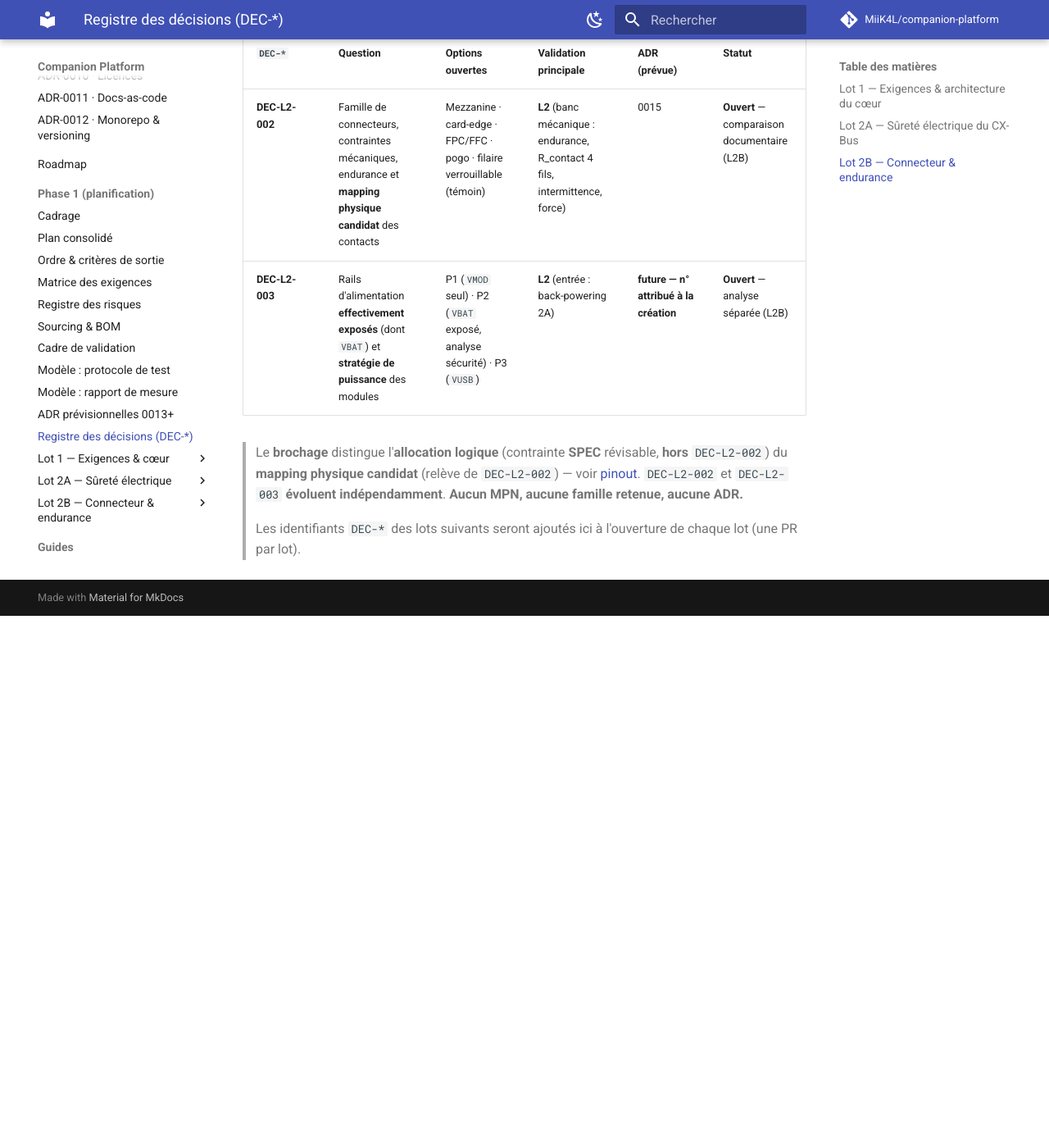
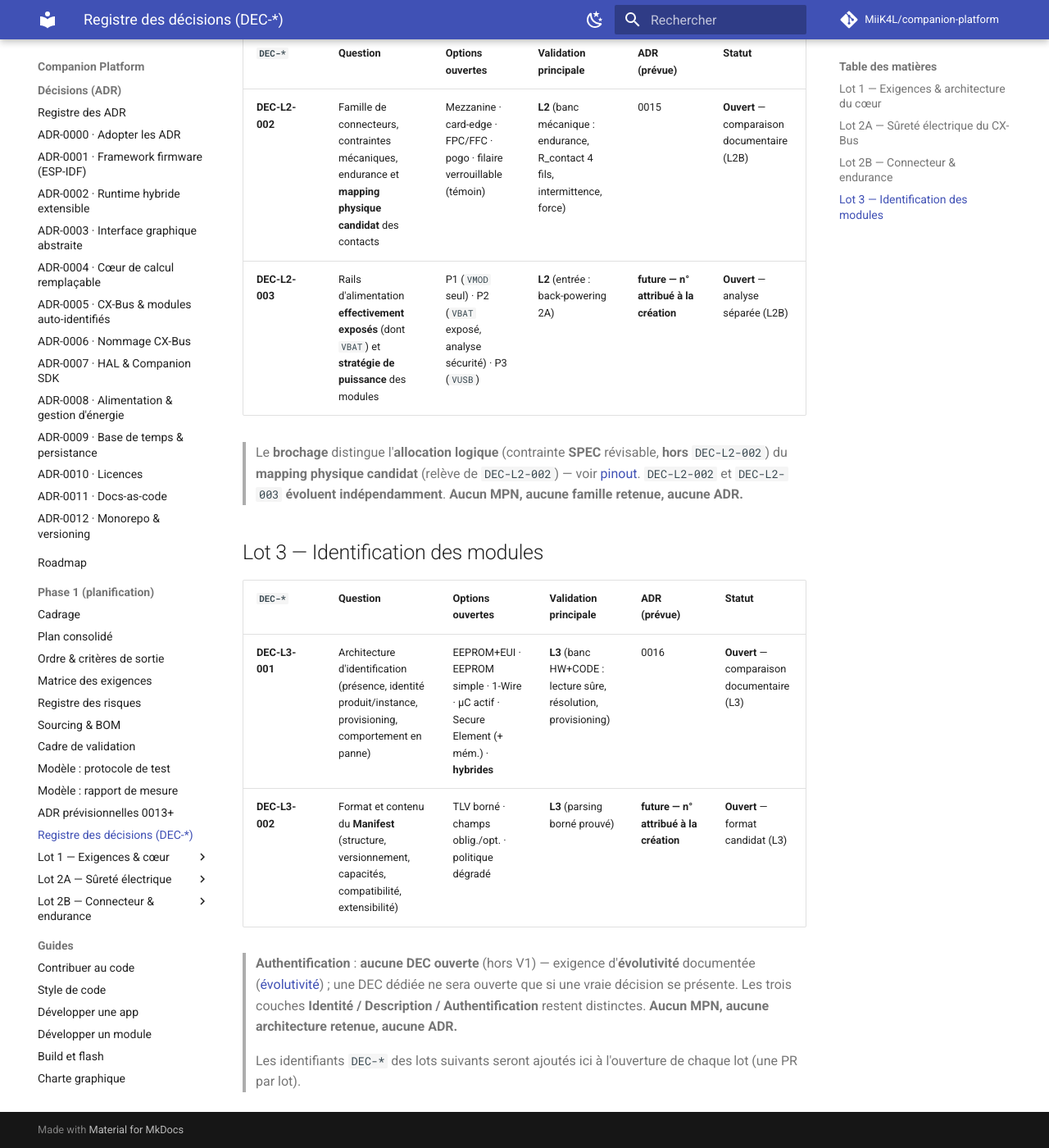
Before and after one commit to MiiK4L/companion-platform, an MkDocs documentation site: the page built from docs/phase-1/decisions-register.md, in a window 1280 px wide and 1400 px high, scrolled down 1501 px. Shown: the whole window at 82% size. Built offline with MkDocs 1.6.1 and Material for MkDocs 9.7.7, drawn with Linux system fonts in a browser that asks for light colours; comment, search, counter and statistics services are not loaded; before the commit the page ends 2252 px from its top, so only the background shows below that; some of the changed text lies outside the part shown.

Commit message:
docs(phase-1): ouvre les décisions DEC-L3-001 et DEC-L3-002
Sépare identification et description : DEC-L3-001 (architecture
d'identification → ADR-0016) et DEC-L3-002 (format du Manifest → ADR
future, numéro attribué à la création, non réservé). Recentre 0016
(Manifest retiré). L'authentification n'ouvre aucune DEC (exigence
d'évolutivité hors V1). Aligne la règle d'acceptation des ADR sur le
cadre de validation (exigences + alternatives comparées + justification
par preuves et compromis, pas les seuils seuls).

```diff
--- a/docs/phase-1/decisions-register.md
+++ b/docs/phase-1/decisions-register.md
@@ -14,7 +14,7 @@
 **Statuts d'un `DEC-*`** : **Ouvert** (question posée, non tranchée) · **Arbitré →
 ADR-XXXX** (une ADR a été créée) · **Abandonné** (question retirée, avec trace).
 
-> À ce stade (**lots documentaires** L1, L2A et L2B), les décisions ci-dessous
+> À ce stade (**lots documentaires** L1, L2A, L2B et L3), les décisions ci-dessous
 > sont **Ouvertes** et leurs éléments **Proposés** : aucune n'est arbitrée,
 > **aucune ADR n'est créée** (les validations reproductibles nécessaires relèvent
 > des campagnes de mesure à venir).
@@ -44,5 +44,18 @@
 > `DEC-L2-002`) — voir [pinout](lot-2b/pinout.md). `DEC-L2-002` et `DEC-L2-003`
 > **évoluent indépendamment**. **Aucun MPN, aucune famille retenue, aucune ADR.**
 
+## Lot 3 — Identification des modules
+
+| `DEC-*` | Question | Options ouvertes | Validation principale | ADR (prévue) | Statut |
+|---------|----------|------------------|-----------------------|--------------|--------|
+| **DEC-L3-001** | Architecture d'identification (présence, identité produit/instance, provisioning, comportement en panne) | EEPROM+EUI · EEPROM simple · 1-Wire · µC actif · Secure Element (+ mém.) · **hybrides** | **L3** (banc HW+CODE : lecture sûre, résolution, provisioning) | 0016 | **Ouvert** — comparaison documentaire (L3) |
+| **DEC-L3-002** | Format et contenu du **Manifest** (structure, versionnement, capacités, compatibilité, extensibilité) | TLV borné · champs oblig./opt. · politique dégradé | **L3** (parsing borné prouvé) | **future — n° attribué à la création** | **Ouvert** — format candidat (L3) |
+
+> **Authentification** : **aucune DEC ouverte** (hors V1) — exigence
+> d'**évolutivité** documentée ([évolutivité](lot-3/authentication-evolutivity.md)) ;
+> une DEC dédiée ne sera ouverte que si une vraie décision se présente. Les trois
+> couches **Identité / Description / Authentification** restent distinctes. **Aucun
+> MPN, aucune architecture retenue, aucune ADR.**
+
 > Les identifiants `DEC-*` des lots suivants seront ajoutés ici à l'ouverture de
 > chaque lot (une PR par lot).
```
Also changed, not shown: docs/phase-1/adr-plan.md (+2 -1 lines).
